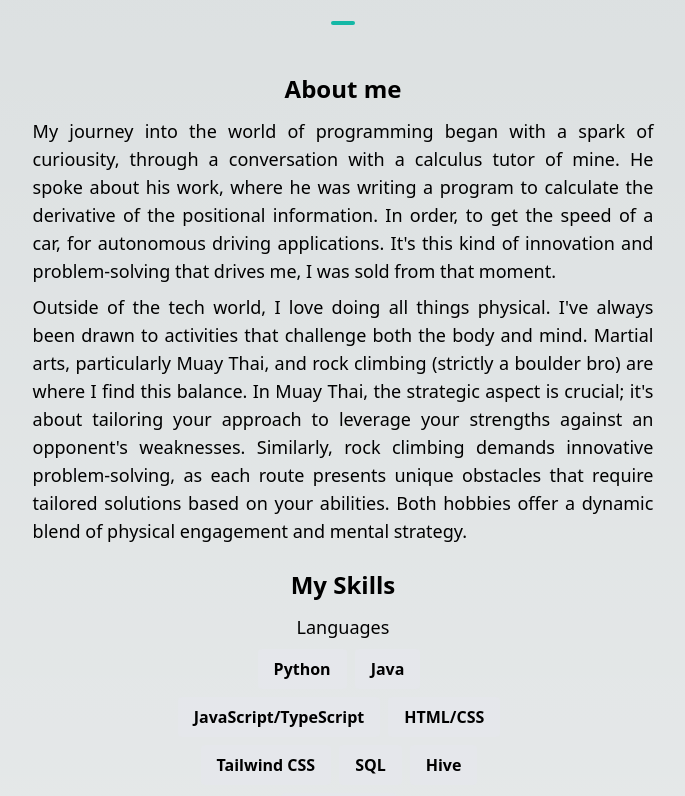
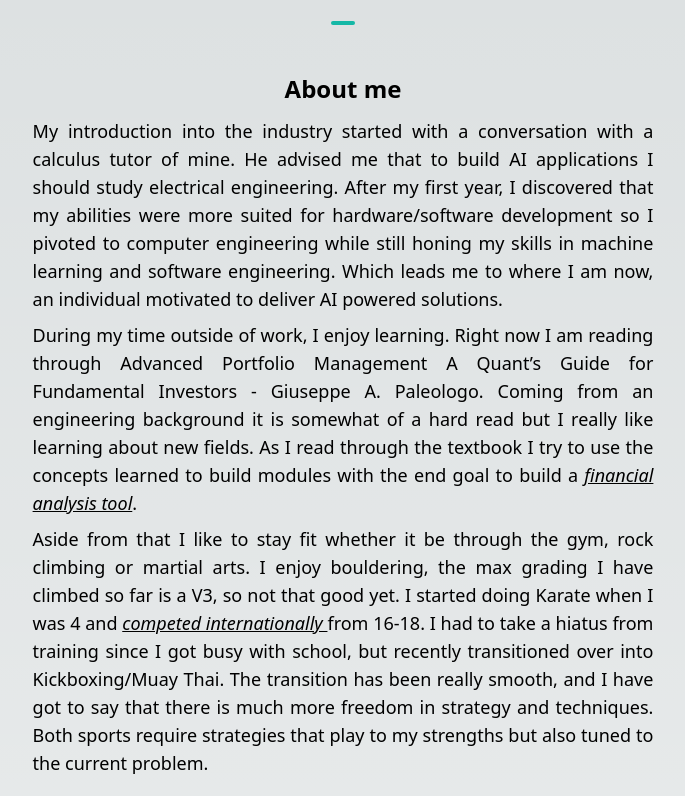
Before and after one commit to saikot-paul/portfolio-website, a Next.js app: page / in a window 1280 px wide. Shown: the part 644-1440 px from the top of the page, without its empty margins (297-982 px from the left). Built offline with nearby package versions, Linux system fonts and the light colour scheme.

Commit message:
changed wording for stuff

```diff
--- a/components/main/AboutMe.tsx
+++ b/components/main/AboutMe.tsx
@@ -18,26 +18,46 @@ const AboutMe = () => {
           <div className="flex flex-col my-2 px-4 md:w-3/5 items-center">
             <h2 className="text-2xl font-bold mb-3 text-center">About me</h2>
             <p className="text-lg mb-2 text-wrap md:text-justify">
-              My journey into the world of programming began with a spark of
-              curiousity, through a conversation with a calculus tutor of mine.
-              He spoke about his work, where he was writing a program to
-              calculate the derivative of the positional information. In order,
-              to get the speed of a car, for autonomous driving applications.
-              It&#39;s this kind of innovation and problem-solving that drives
-              me, I was sold from that moment.
+              My introduction into the industry started with a conversation with
+              a calculus tutor of mine. He advised me that to build AI
+              applications I should study electrical engineering. After my first
+              year, I discovered that my abilities were more suited for
+              hardware/software development so I pivoted to computer engineering
+              while still honing my skills in machine learning and software
+              engineering. Which leads me to where I am now, an individual
+              motivated to deliver AI powered solutions.
             </p>
             <p className="text-lg mb-2 text-wrap md:text-justify">
-              Outside of the tech world, I love doing all things physical.
-              I&#39;ve always been drawn to activities that challenge both the
-              body and mind. Martial arts, particularly Muay Thai, and rock
-              climbing (strictly a boulder bro) are where I find this balance.
-              In Muay Thai, the strategic aspect is crucial; it&#39;s about
-              tailoring your approach to leverage your strengths against an
-              opponent&#39;s weaknesses. Similarly, rock climbing demands
-              innovative problem-solving, as each route presents unique
-              obstacles that require tailored solutions based on your abilities.
-              Both hobbies offer a dynamic blend of physical engagement and
-              mental strategy.
+              During my time outside of work, I enjoy learning. Right now I am
+              reading through Advanced Portfolio Management A Quant’s Guide for
+              Fundamental Investors - Giuseppe A. Paleologo. Coming from an
+              engineering background it is somewhat of a hard read but I really
+              like learning about new fields. As I read through the textbook I
+              try to use the concepts learned to build modules with the end goal
+              to build a{" "}
+              <em>
+                <a href="https://github.com/saikot-paul/portfolio-optimization">
+                  <u>financial analysis tool</u>
+                </a>
+              </em>
+              .
+            </p>
+            <p className="text-lg mb-2 text-wrap md:text-justify">
+              Aside from that I like to stay fit whether it be through the gym,
+              rock climbing or martial arts. I enjoy bouldering, the max grading
+              I have climbed so far is a V3, so not that good yet. I started
+              doing Karate when I was 4 and{" "}
+              <em>
+                <a href="https://www.youtube.com/watch?v=jP29HpHTytM&t=88s">
+                  <u>competed internationally </u>
+                </a>
+              </em>
+              from 16-18. I had to take a hiatus from training since I got busy
+              with school, but recently transitioned over into Kickboxing/Muay
+              Thai. The transition has been really smooth, and I have got to say
+              that there is much more freedom in strategy and techniques. Both
+              sports require strategies that play to my strengths but also tuned
+              to the current problem.
             </p>
           </div>
           <div className="flex flex-col justify-center my-2 px-4 md:w-1/3 w-full">
--- a/components/projects/projectData.tsx
+++ b/components/projects/projectData.tsx
@@ -5,28 +5,28 @@ export const projectData: projectType[] = [
     title: "Project Description Automation",
     techstack: "Next.js, GraphQL, Tailwind CSS",
     description:
-      "I am trying to automate generating descriptions of projects for my own website, where I gather the pinned posts related to the user from Github using a GraphQL call to Github. Then using the data provided by the call and sending it to Cohere's /chat API to generate descriptions. This way, whenever I update my Github, I don't have to change the code for this website. Originally to implement this, I tried passing the README data to the chat API, along with a prompt but that didn't work even after prompt engineering. So now, I am thinking of using the summarize API and then using the output and feeding it to the /generate API for some additional flare to generate descriptions. ",
+      "Automated generating project descriptions for my website by gathering pinned posts from Github via GraphQL and using Cohere's APIs. After experimenting with different approaches, I combined the summarize API and /generate API for enhanced descriptions.",
     link: "https://github.com/saikot-paul/portfolio-website",
   },
   {
     title: "CV Generator",
     techstack: "React.js, Express.js, Node.js, HTML/CSS",
     description:
-      "I'm working on a tool to streamline the resume-building process, where users input their details and receive AI-driven customization tailored to their desired job roles. This project involves creating dynamic form groups, ensuring thorough validation, and implementing real-time rendering using react-pdf. In developing the AI feature, I initially faced challenges with prompt engineering, especially for generating experience bullet points. My first method, using a broad prompt, lacked the needed precision. To improve this, I shifted to using the STAR (Situation, Task, Action, Result) method and later to prompts with examples, which notably enhanced the success rate to around 50%.",
+      "Built a resume generator that customizes CVs based on user input and job roles using AI. Improved prompt engineering by applying the STAR method to generate more accurate experience bullet points.",
     link: "https://github.com/saikot-paul/cv-generator",
   },
   {
     title: "Cache Controller",
     techstack: "VHDL",
     description:
-      "I developed a detailed cache controller system using VHDL for a course. This system is defined by a state diagram that includes several states such as Idle, Dispatcher, Read Hit, and Write Hit, each designed for specific cache operations. The CPU was implemented with VIO, and both the cache and main memory were built with BRAM modules, modified to fit the project board's specifications. A crucial feature of this project is the hit or miss function, a combinational circuit that continuously determines hit or miss situations. Moving forward, my plan is to modularize the code into separate entities. This project, utilizing chipscope for simulations, demonstrates my skills in complex hardware programming and intricate design.",
+      "Developed a cache controller system with VHDL, including CPU, cache, and main memory using BRAM. Focused on optimizing the hit or miss function and plan to modularize the design into separate entities.",
     link: "https://github.com/saikot-paul/COE758-Cache-Controller/",
   },
   {
     title: "Habit Tracker",
     techstack: "React.js, Express.js, Node.js, Firebase",
     description:
-      "This is a webapp that my group built for a course, we aimed to boost time management and organizational skills by integrating features such as task management, event scheduling, and reminders. My significant contributions involved establishing client-side user authentication, developing APIs for the CRUD operations of reminders and events, and configuring the backend, database, and its schema.",
+      "Collaborated on a web app to manage tasks and events with reminders. I handled user authentication, API development, and backend database configuration.",
     link: "https://github.com/saikot-paul/habit-tracker",
   },
 ];
--- a/components/work/workExperience.ts
+++ b/components/work/workExperience.ts
@@ -6,7 +6,7 @@ export const workExperience : experienceType[] = [
         position : 'Research Assistant',
         location : 'Toronto, ON',
         dates : 'Oct. 2023 - Present',
-        description : 'Developing text visualization tools, focusing on clustering text, extracting sentiment, and generating labels from textual data.'
+        description : 'Prototyped a tool by implementing sentence transformers, clustering algorithms and Large Language Models to automate the process of text analysis.'
     },
     {
         company : 'Manulife',
```
